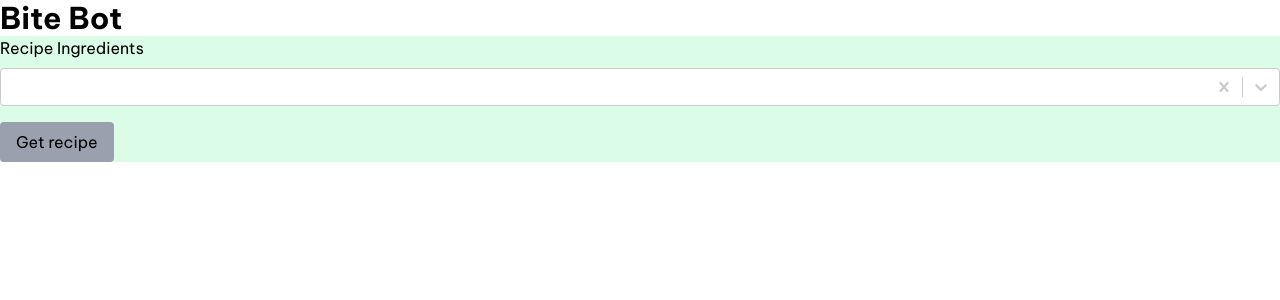
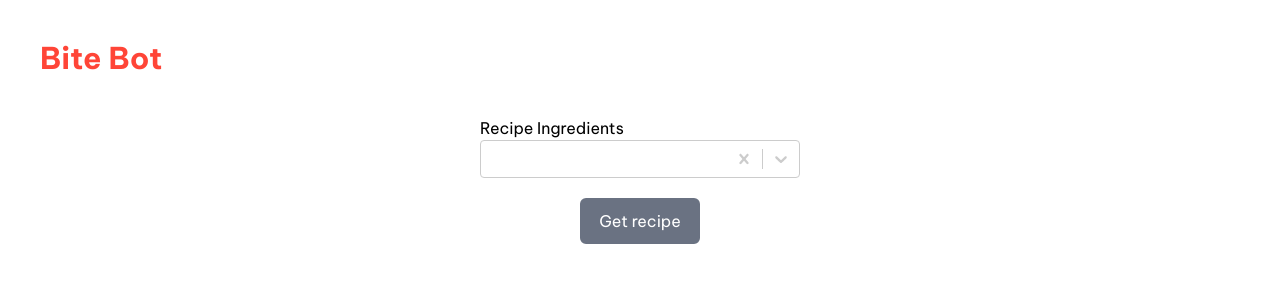
Before and after one commit to MayKhine/bite-bot, a React (Vite) app in the folder packages/frontend/: page / in a window 1280 px wide. Shown: the top 300 px of the page. Built offline with nearby package versions, Linux system fonts and the light colour scheme.

Commit message:
work on styling

```diff
--- a/package.json
+++ b/package.json
@@ -23,6 +23,7 @@
     "@trpc/react-query": "11.0.0-rc.621",
     "@trpc/server": "11.0.0-rc.621",
     "@types/luxon": "^3.4.2",
+    "@types/node": "^22.15.3",
     "@types/react": "^18.3.12",
     "prettier-plugin-organize-imports": "^4.1.0",
     "prettier-plugin-packagejson": "^2.5.6"
--- a/packages/frontend/src/App.tsx
+++ b/packages/frontend/src/App.tsx
@@ -1,6 +1,6 @@
 import { useState } from "react"
 import { Header } from "./components/Header"
-import { RecipeBoard } from "./components/RecipeBoard"
+import { GenerateRecipe } from "./components/GenerateRecipe"
 import { Recipe } from "./components/Recipe"
 
 export type RecipeResultType = {
@@ -14,15 +14,15 @@ export const App = () => {
   const [recipeResult, setRecipeResult] = useState<string>()
 
   return (
-    <div>
+    <div className="p-10 box-border ">
       <Header />
-      <div className="bg-amber-200">
-        <RecipeBoard
+
+      <div className="flex flex-col gap-10">
+        <GenerateRecipe
           getRecipeResult={(result: string) => {
             setRecipeResult(result)
           }}
         />
-
         {recipeResult && <Recipe recipeData={recipeResult} />}
       </div>
     </div>
--- a/packages/frontend/src/components/RecipeBoard.tsx
+++ b/packages/frontend/src/components/GenerateRecipe.tsx
@@ -5,9 +5,8 @@ import { IngredientButton } from "./IngredientButton"
 type RecipeBoardProps = {
   getRecipeResult: (result: string) => void
 }
-export const RecipeBoard = ({ getRecipeResult }: RecipeBoardProps) => {
+export const GenerateRecipe = ({ getRecipeResult }: RecipeBoardProps) => {
   const [recipeIngredients, setRecipeIngredients] = useState<Array<string>>([])
-  // const [recipeResult, setRecipeResult] = useState("")
   const [loading, setLoading] = useState(false)
   const [ingredient, setIngredient] = useState("")
   const [buttonText, setButtonText] = useState("Get recipe")
@@ -29,12 +28,8 @@ export const RecipeBoard = ({ getRecipeResult }: RecipeBoardProps) => {
 
       const data = await res.json()
       console.log("Data returned: ", data)
-      // setRecipeResult(data.recipe)
       getRecipeResult(data.recipe)
     } catch (error) {
-      // setRecipeResult(
-      //   "Sorry, there was an error generating the recipe." + error
-      // )
       getRecipeResult(
         "Sorry, there was an error generating the recipe." + error
       )
@@ -44,8 +39,8 @@ export const RecipeBoard = ({ getRecipeResult }: RecipeBoardProps) => {
   }
 
   return (
+    <div className="flex flex-col gap-5 w-full items-center">
       <div>
-      <div className="bg-green-100 flex flex-col gap-2">
         <div> Recipe Ingredients</div>
         <IngredientDropdown
           value={ingredient}
@@ -58,7 +53,9 @@ export const RecipeBoard = ({ getRecipeResult }: RecipeBoardProps) => {
             })
           }}
         />
-        <div className="flex gap-2">
+      </div>
+      {recipeIngredients.length > 0 && (
+        <div className="flex flex-row gap-3 flex-wrap w-full items-center justify-center">
           {recipeIngredients.map((ingredient, index) => {
             return (
               <IngredientButton
@@ -71,13 +68,14 @@ export const RecipeBoard = ({ getRecipeResult }: RecipeBoardProps) => {
             )
           })}
         </div>
+      )}
       <button
         onClick={handleSubmit}
-          className={`px-4 py-2 rounded w-max
+        className={`px-4 py-2 rounded-md w-max
           ${
             loading || recipeIngredients.length == 0
-              ? "bg-gray-400 cursor-not-allowed"
-              : "bg-blue-500 hover:bg-blue-600"
+              ? "bg-gray-500 cursor-not-allowed text-white border-solid border-3 border-gray-500 box-border"
+              : "bg-watermelon hover:bg-tomato text-white border-solid border-3 border-tomato box-border cursor-pointer"
           }
           `}
         disabled={loading || recipeIngredients.length == 0}
@@ -85,13 +83,5 @@ export const RecipeBoard = ({ getRecipeResult }: RecipeBoardProps) => {
         {loading ? "Generating..." : buttonText}
       </button>
     </div>
-
-      {/* {recipeResult && (
-        <div>
-          Recipe:
-          <div>{recipeResult}</div>
-        </div>
-      )} */}
-    </div>
   )
 }
--- a/packages/frontend/src/components/Header.tsx
+++ b/packages/frontend/src/components/Header.tsx
@@ -1,5 +1,5 @@
 import React from "react"
 
 export const Header = () => {
-  return <h1 className="text-3xl font-bold">Bite Bot</h1>
+  return <h1 className="text-3xl font-bold text-tomato pb-10">Bite Bot</h1>
 }
--- a/packages/frontend/src/components/IngredientDropdown.tsx
+++ b/packages/frontend/src/components/IngredientDropdown.tsx
@@ -31,6 +31,7 @@ export const IngredientDropdown = ({
 
   return (
     <CreatableSelect
+      className="w-80"
       isClearable
       options={ingredientOptions}
       value={option}
--- a/packages/frontend/src/components/Recipe.tsx
+++ b/packages/frontend/src/components/Recipe.tsx
@@ -51,8 +51,6 @@ const parseRecipe = (recipeDataRaw: string) => {
 export const Recipe = ({ recipeData }: RecipeProps) => {
   const recipe = parseRecipe(recipeData)
   return (
-    <div>
-      <div> Recipe </div>
     <div className="bg-blue-100 flex flex-col gap-2">
       <div>
         <div>Recipe</div>
@@ -90,6 +88,5 @@ export const Recipe = ({ recipeData }: RecipeProps) => {
         </div>
       )}
     </div>
-    </div>
   )
 }
--- a/packages/frontend/src/index.css
+++ b/packages/frontend/src/index.css
@@ -9,3 +9,12 @@ body {
   font-weight: 400;
   font-style: normal;
 }
+
+@theme {
+  --color-myyellow: #fff44f;
+  --color-myorange: #ff9900;
+  --color-tomato: #ff4537;
+  --color-myred: #f3143d;
+  --color-watermelon: #fc6c85;
+  --color-cherry: #d62828;
+}
```
Also changed, not shown: 1 other file (tests, documents, lock files or other folders). Lines whose indentation alone changed are shown as unchanged.
